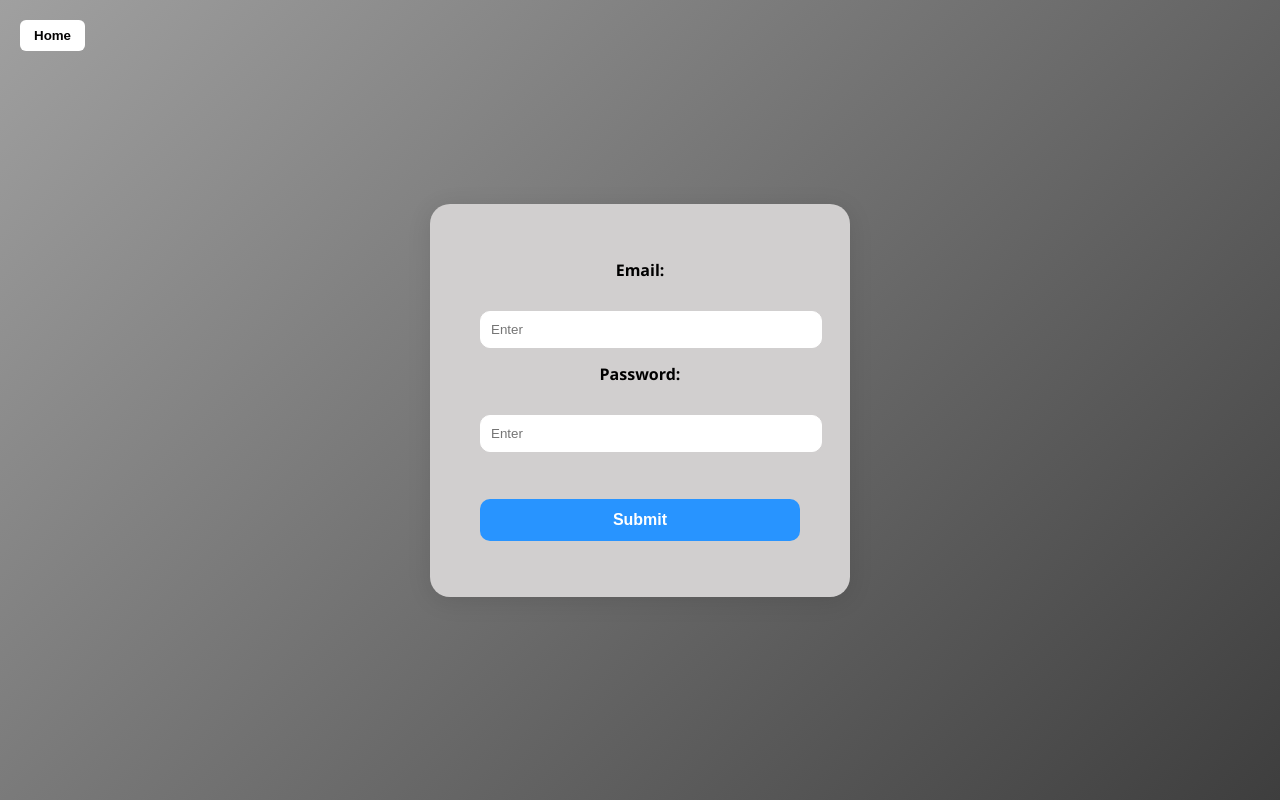
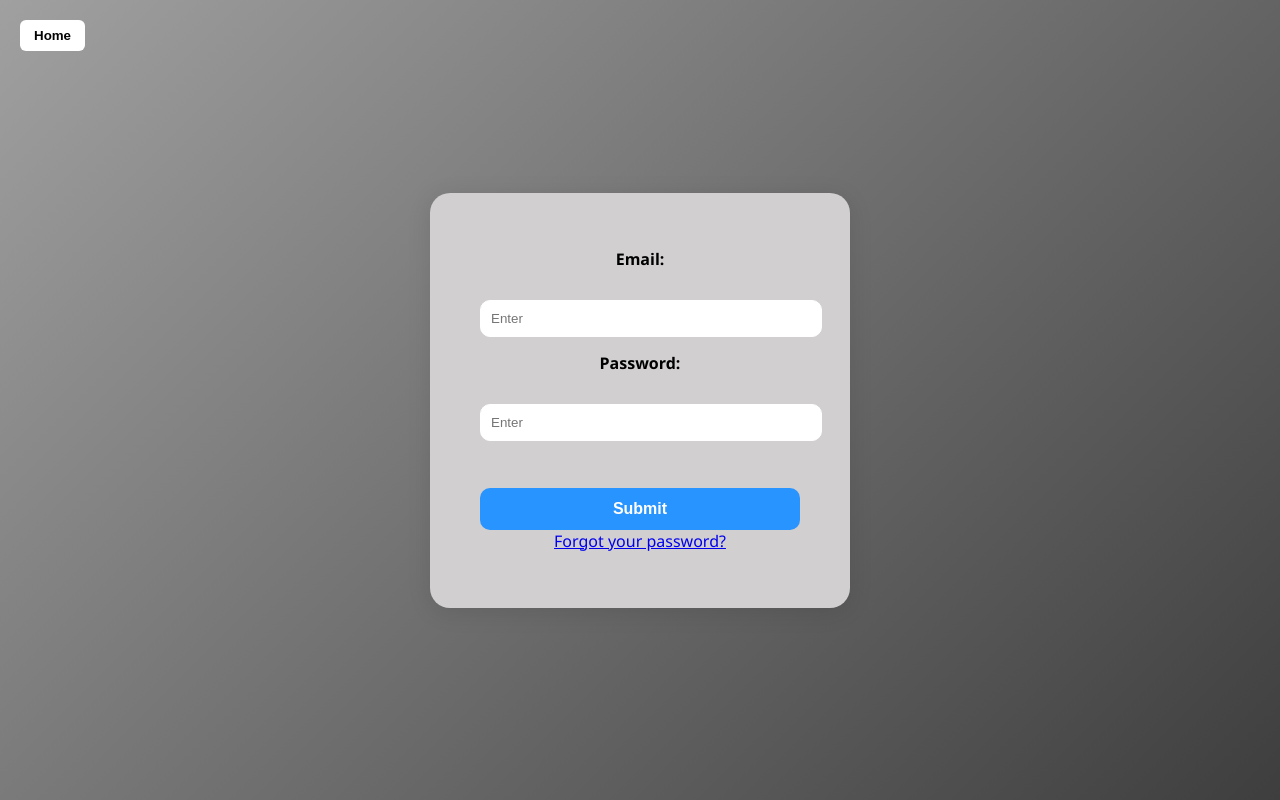
Before and after one commit to HuyGHuynh/vargas-home-service-app, a Flask app: page /login in a window 1280 px wide. Run offline with Flask 3, Linux system fonts and the light colour scheme.

Commit message:
Add 'Forgot your password?' link to login page

```diff
--- a/app/templates/login.html
+++ b/app/templates/login.html
@@ -21,6 +21,8 @@
             <input type="password" placeholder="Enter" id="password" name="password" required><br><br>
 
             <input type="submit">
+
+            <a href="{{ url_for('forgot_password') }}">Forgot your password?</a>
         </center>
 
         <center>
```
